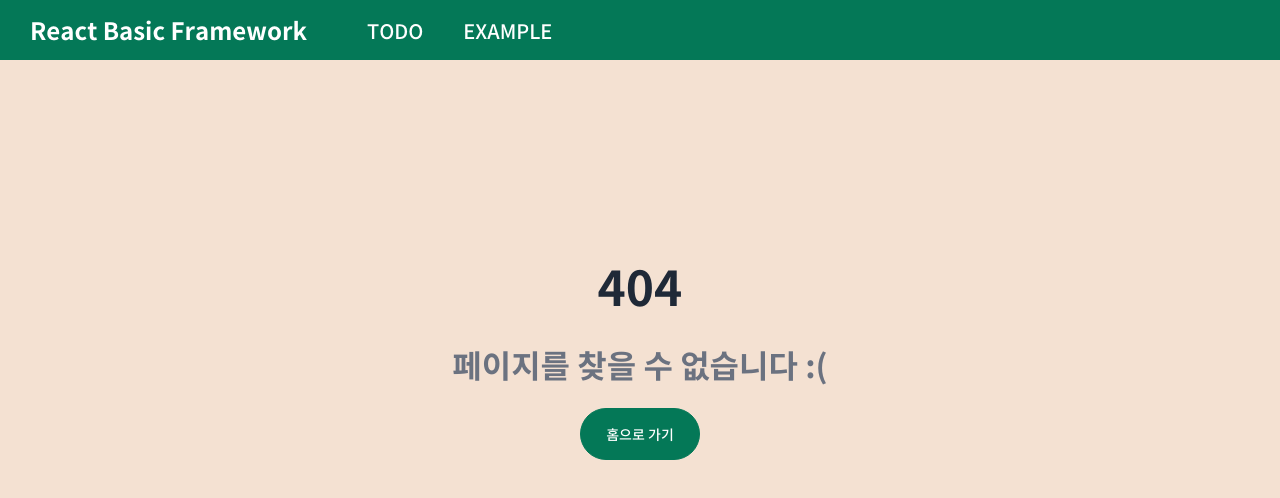
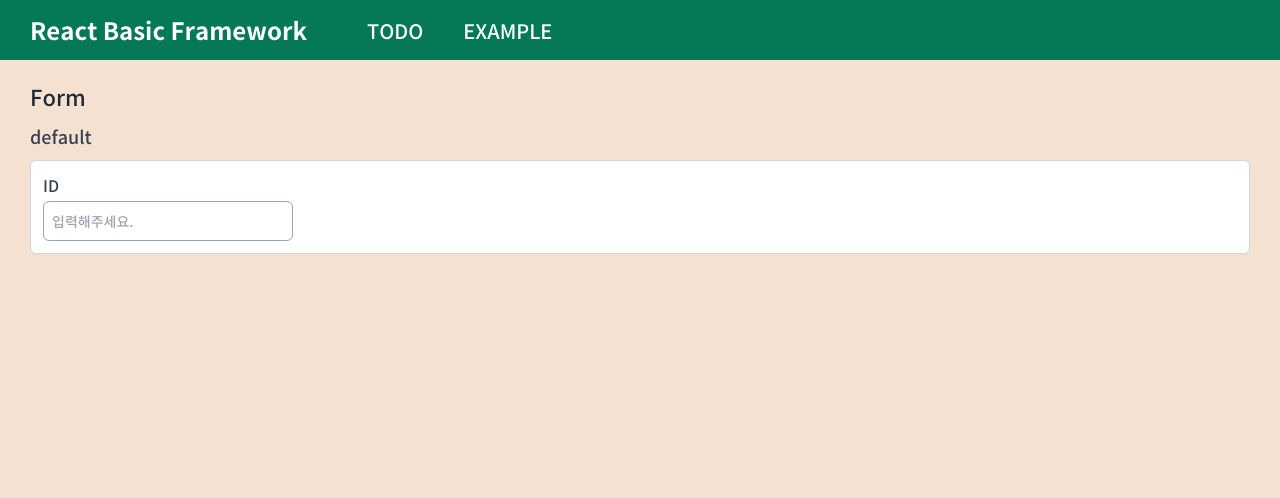
Before and after one commit to jun0108/react-framework-styled-components, a React (Vite) app: page /examples/form in a window 1280 px wide. Before the commit this address had no page. Shown: the top 498 px of the page. Built offline with nearby package versions, Linux system fonts and the light colour scheme.

Commit message:
Fix(route): example route 수정

```diff
--- a/auto-imports.d.ts
+++ b/auto-imports.d.ts
@@ -26,6 +26,7 @@ declare global {
   const DropdownInput: typeof import('./src/styles/components/Dropdown')['DropdownInput']
   const DropdownPlaceholder: typeof import('./src/styles/components/Dropdown')['DropdownPlaceholder']
   const DropdownWrapper: typeof import('./src/styles/components/Dropdown')['DropdownWrapper']
+  const Form: typeof import('./src/styles/layout/Wrapper')['Form']
   const Header: typeof import('./src/styles/layout/Header')['Header']
   const HeaderItem: typeof import('./src/styles/layout/Header')['HeaderItem']
   const HeaderList: typeof import('./src/styles/layout/Header')['HeaderList']
--- a/src/pages/examples/Button.tsx
+++ b/src/pages/examples/Button.tsx
@@ -8,7 +8,7 @@ const ExampleItem = styled.div`
   align-items: center;
 `
 
-function Buttons() {
+function ExampleButton() {
 	return (
 		<div>
 			<PageTitle>Action Button</PageTitle>
@@ -98,4 +98,4 @@ function Buttons() {
 	)
 }
 
-export default Buttons
+export default ExampleButton
--- a/src/pages/examples/Dropdown.tsx
+++ b/src/pages/examples/Dropdown.tsx
@@ -10,7 +10,7 @@ const ExampleItem = styled.div`
   align-items: center;
 `
 
-function Dropdowns() {
+function ExampleDropdown() {
 	const exampleOptions = useState([
 		{ label: "Option 1", value: "Value 1" },
 		{ label: "Option 2", value: "Value 2" }
@@ -70,4 +70,4 @@ function Dropdowns() {
 	)
 }
 
-export default Dropdowns
+export default ExampleDropdown
--- /dev/null
+++ b/src/pages/examples/Form.tsx
@@ -0,0 +1,31 @@
+import { useState } from "react"
+import CmInput from "~/components/CmInput"
+import { PageSubTitle, PageTitle, Form } from "~/styles/layout/Wrapper"
+
+function ExampleForm() {
+	const [form, setForm] = useState({
+		inputValue: '',
+	})
+
+	const handleChange = (e: React.ChangeEvent<HTMLInputElement>) => {
+		setForm({ ...form, inputValue: e.target.value })
+	}
+
+	return (
+		<div>
+			<PageTitle>Form</PageTitle>
+			<PageSubTitle>default</PageSubTitle>
+			<Form>
+				<CmInput
+					type="text"
+					label="ID"
+					value={form.inputValue}
+					placeholder="입력해주세요."
+					onChange={handleChange}
+				/>
+			</Form>
+		</div>
+	)
+}
+
+export default ExampleForm
--- a/src/pages/examples/Popup.tsx
+++ b/src/pages/examples/Popup.tsx
@@ -12,7 +12,7 @@ const ExampleItem = styled.div`
   align-items: center;
 `
 
-function Popups() {
+function ExamplePopup() {
 	const [modalOpen, setModalOpen] = useState(false)
 
 	const openConfirm = async () => {
@@ -123,4 +123,4 @@ function Popups() {
 	)
 }
 
-export default Popups
+export default ExamplePopup
--- a/src/pages/examples/Textfield.tsx
+++ b/src/pages/examples/Textfield.tsx
@@ -10,7 +10,7 @@ const ExampleItem = styled.div`
   display: flex;
 `
 
-function Textfield() {
+function ExampleTextfield() {
 	const [inputValue, setInputValue] = useState('')
 
 	return (
@@ -54,4 +54,4 @@ function Textfield() {
 	)
 }
 
-export default Textfield
+export default ExampleTextfield
--- a/src/pages/examples/Tooltip.tsx
+++ b/src/pages/examples/Tooltip.tsx
@@ -9,7 +9,7 @@ const ExampleItem = styled.div`
   align-items: center;
 `
 
-function Buttons() {
+function ExampleTooltip() {
 	return (
 		<div>
 			<PageTitle>Action Button</PageTitle>
@@ -47,4 +47,4 @@ function Buttons() {
 	)
 }
 
-export default Buttons
+export default ExampleTooltip
--- a/src/pages/examples/index.tsx
+++ b/src/pages/examples/index.tsx
@@ -8,6 +8,7 @@ function Example() {
 		{ path: "popup", title: 'popups' },
 		{ path: "dropdown", title: 'dropdown' },
 		{ path: "tooltip", title: 'tooltip' },
+		{ path: "form", title: 'form' },
 	]
 	return (
 		<div>
--- a/src/styles/layout/Wrapper.ts
+++ b/src/styles/layout/Wrapper.ts
@@ -76,3 +76,12 @@ export const PageSubTitle = styled.h2`
   ${typo({size:"var(--font-size-18)", weight: 500, color:"var(--color-gray-800)"})};
   margin-bottom: 10px;
 `
+export const Form = styled.form`
+  display: flex;
+  flex-direction: column;
+  background-color: var(--color-white);
+  padding: 12px;
+  border: 1px solid var(--color-gray-400);
+  border-radius: var(--radius-md);
+  margin-bottom: 10px;
+`
```
Also changed, not shown: src/shared/route.ts (+15 -10 lines).
